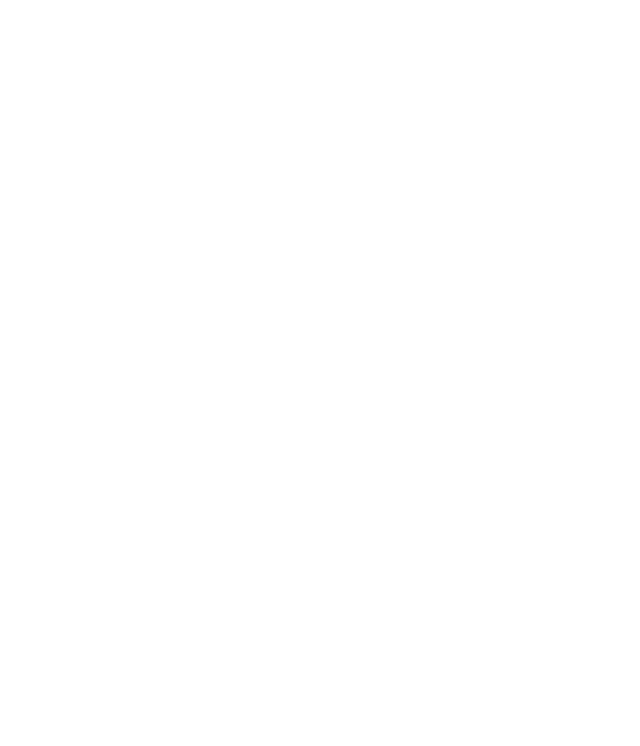
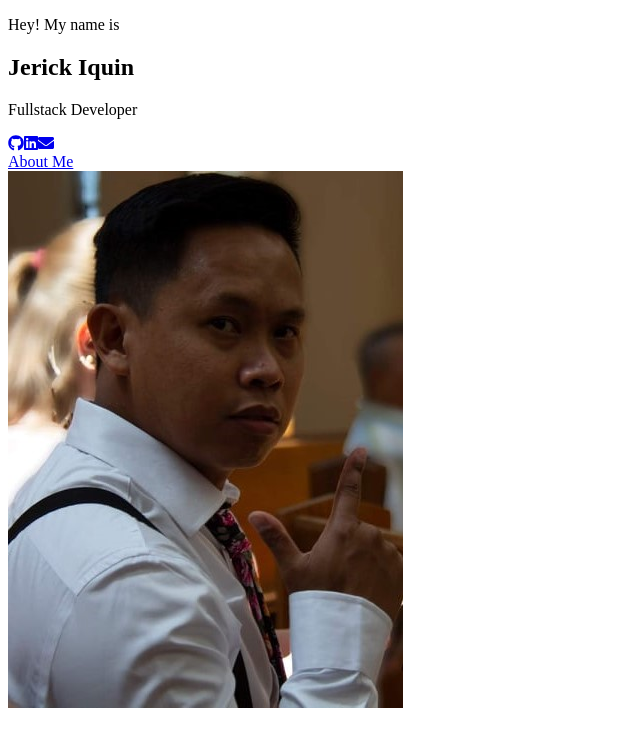
Before and after one commit to jekiquin/portfolio, a React (Create React App) app: page / in a window 1280 px wide. Shown: the top 746 px of the page, without its empty margins (0-640 px from the left). Built offline with nearby package versions, Linux system fonts and the light colour scheme.

Commit message:
added banner content

```diff
--- a/package.json
+++ b/package.json
@@ -10,6 +10,7 @@
     "react-dom": "^17.0.2",
     "react-scripts": "5.0.0",
     "sass": "^1.48.0",
+    "uniqid": "^5.4.0",
     "web-vitals": "^2.1.3"
   },
   "scripts": {
--- a/public/index.html
+++ b/public/index.html
@@ -21,6 +21,12 @@
       work correctly both with client-side routing and a non-root public URL.
       Learn how to configure a non-root public URL by running `npm run build`.
     -->
+		<script
+			defer
+			src="https://use.fontawesome.com/releases/v5.15.4/js/all.js"
+			integrity="sha384-rOA1PnstxnOBLzCLMcre8ybwbTmemjzdNlILg8O7z1lUkLXozs4DHonlDtnE7fpc"
+			crossorigin="anonymous"
+		></script>
 		<title>Jek Iquin</title>
 	</head>
 	<body>
--- a/src/App.js
+++ b/src/App.js
@@ -1,5 +1,11 @@
+import Banner from 'components/Banner';
+
 function App() {
-	return <div className="App"></div>;
+	return (
+		<div className="App">
+			<Banner />
+		</div>
+	);
 }
 
 export default App;
--- /dev/null
+++ b/src/components/Banner.js
@@ -0,0 +1,27 @@
+import uniqid from 'uniqid';
+import { SOCIALMEDIA } from 'data/social-media';
+import { IMAGES } from 'data/images';
+
+export default function Banner() {
+	const { PROFILE } = IMAGES;
+	const displayIcons = SOCIALMEDIA.map((media) => (
+		<a key={uniqid()} href={media.href} rel="noreferrer" target="_blank">
+			<i className={media.icon}></i>
+		</a>
+	));
+
+	return (
+		<section className="h-screen">
+			<div>
+				<p>Hey! My name is</p>
+				<h1>Jerick Iquin</h1>
+				<p>Fullstack Developer</p>
+				<div>{displayIcons}</div>
+				<a href="#about">About Me</a>
+			</div>
+			<div>
+				<img src={PROFILE.src} alt={PROFILE.alt} />
+			</div>
+		</section>
+	);
+}
--- /dev/null
+++ b/src/data/images.js
@@ -0,0 +1,8 @@
+import profile from 'assets/images/JerickIquin.jpg';
+
+export const IMAGES = {
+	PROFILE: {
+		src: profile,
+		alt: 'Jerick Iquin - handsomest guy in his computer room'
+	}
+};
--- /dev/null
+++ b/src/data/social-media.js
@@ -0,0 +1,14 @@
+export const SOCIALMEDIA = [
+	{
+		icon: 'fab fa-github',
+		href: 'https://github.com/jekiquin'
+	},
+	{
+		icon: 'fab fa-linkedin',
+		href: 'hhttps://www.linkedin.com/in/jerick-iquin/'
+	},
+	{
+		icon: 'fas fa-envelope',
+		href: 'mailto:jci.dev.0@gmail.com?subject=Re: Portfolio'
+	}
+];
```
Also changed, not shown: src/assets/images/JerickIquin.jpg (added), 1 other file (tests, documents, lock files or other folders).
